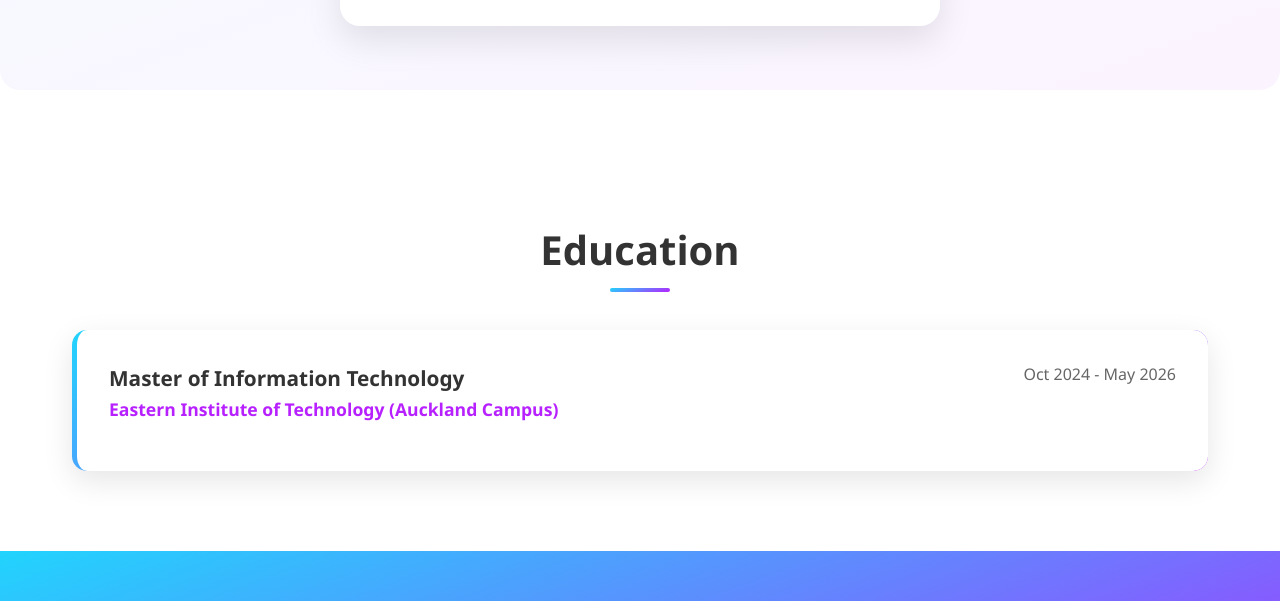
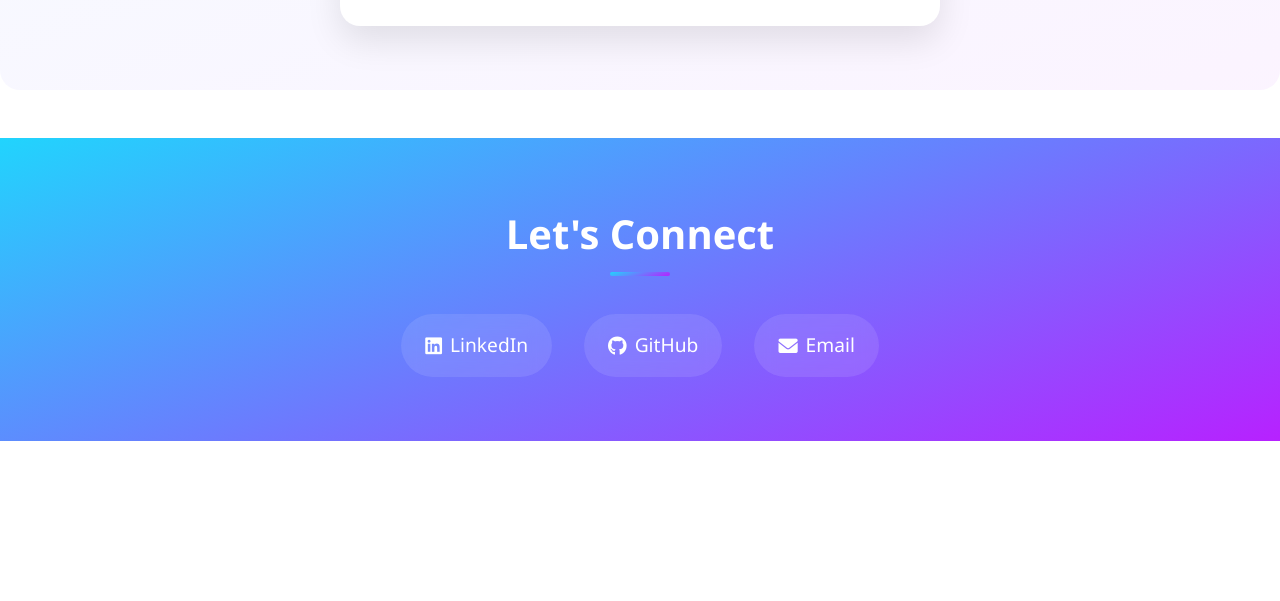
Before and after one commit to peterhonne/peterhonne.github.io, a plain HTML site: page index.html in a window 1280 px wide. Shown: the part 3100-3701 px from the top of the page. After the commit the page ends 3541 px from the top, so only its background shows below. Drawn offline with Linux system fonts and the light colour scheme.

Commit message:
Update index.html

```diff
--- a/index.html
+++ b/index.html
@@ -567,20 +567,6 @@
         </div>
     </div>
 
-    <section class="section">
-        <h2 class="section-title">Education</h2>
-
-        <div class="experience-card">
-            <div class="experience-header">
-                <div>
-                    <h3 class="experience-title">Master of Information Technology</h3>
-                    <p class="experience-company">Eastern Institute of Technology (Auckland Campus)</p>
-                </div>
-                <span class="experience-date">Oct 2024 - May 2026</span>
-            </div>
-        </div>
-    </section>
-
     <section id="contact" class="contact-section">
         <h2 class="section-title" style="color: white;">Let's Connect</h2>
 <!--        <p style="font-size: 1.2rem; margin-bottom: 2rem; opacity: 0.9;">-->
```
